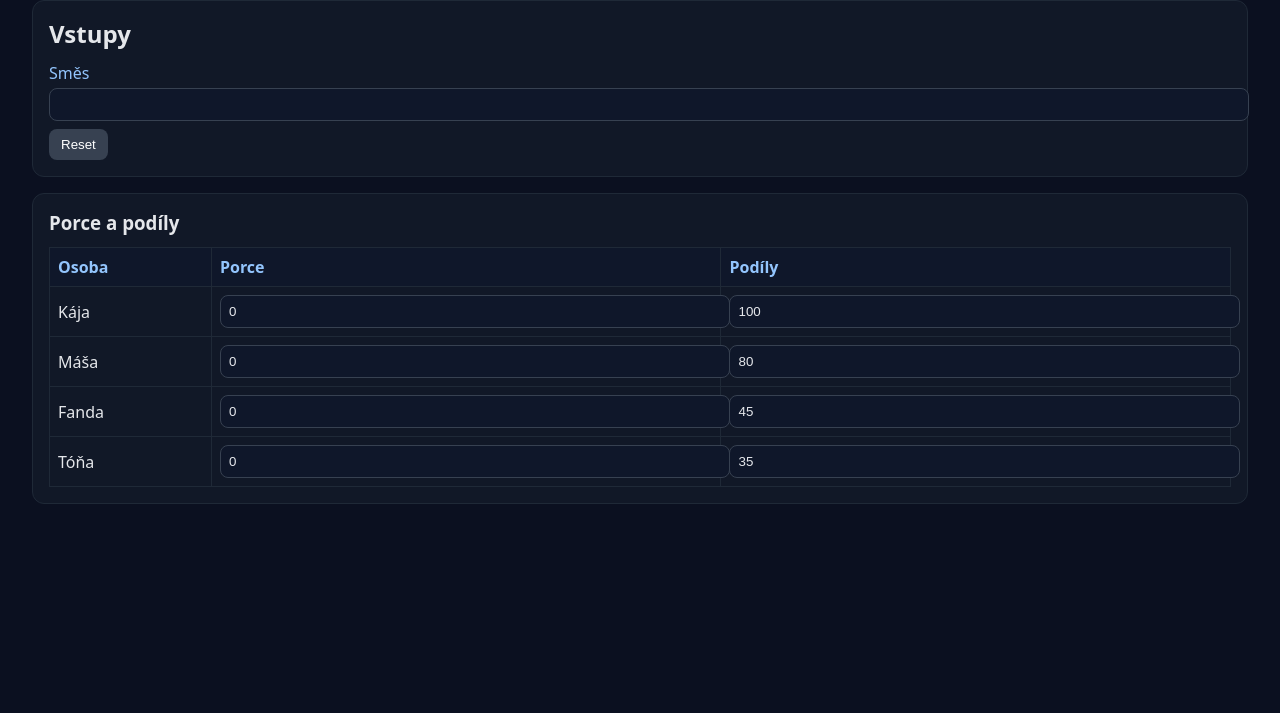
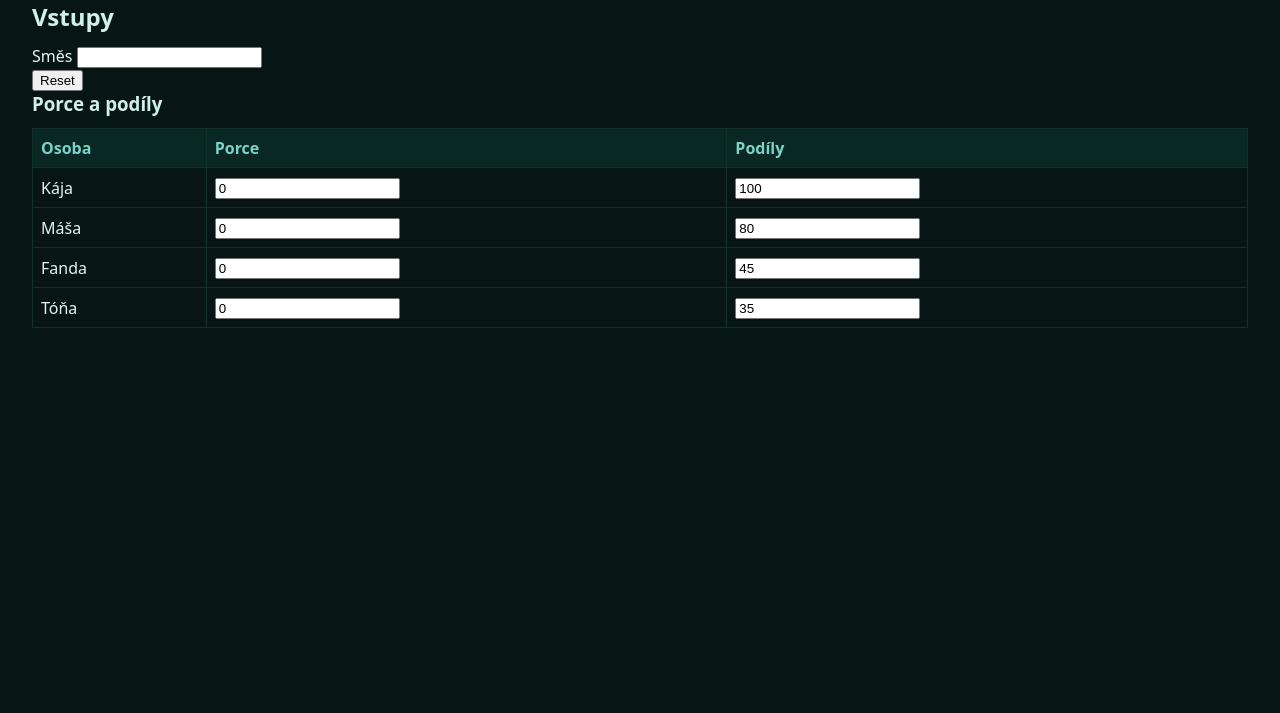
Before and after one commit to echozone38/smes, a plain HTML site: page index.html in a window 1280 px wide. Shown: the part 87-800 px from the top of the page. Drawn offline with Linux system fonts and the light colour scheme.

Commit message:
Add files via upload

```diff
--- a/index.html
+++ b/index.html
@@ -6,19 +6,21 @@
   <meta name="viewport" content="width=device-width, initial-scale=1">
   <title>Směs do porcí</title>
   <link rel="manifest" href="manifest.json">
-  <style>
-    body{font-family:system-ui,-apple-system,Segoe UI,Roboto,Ubuntu,Helvetica,Arial,sans-serif;background:#0b1020;color:#e5e7eb;margin:0;padding:2rem;}
-    h1,h2,h3{color:#e5e7eb;margin:0 0 .75rem}
-    .card{background:#111827;border:1px solid #1f2937;border-radius:.75rem;padding:1rem;margin-bottom:1rem}
-    label{display:block;margin:.25rem 0 .25rem;color:#93c5fd}
-    input[type="number"]{width:100%;padding:.5rem;border-radius:.5rem;border:1px solid #374151;background:#0f172a;color:#e5e7eb}
-    table{width:100%;border-collapse:collapse;margin-top:.5rem}
-    th,td{border:1px solid #1f2937;padding:.5rem;text-align:left}
-    th{background:#0f172a;color:#93c5fd}
-    .btns{display:flex;gap:.5rem;margin-top:.5rem}
-    button{background:#0f766e;color:white;border:none;border-radius:.5rem;padding:.5rem .75rem;cursor:pointer}
-    button.secondary{background:#374151}
-  </style>
+
+<style>
+  :root{
+    --bg:#071614; --text:#e6f4f1; --card:#0c201d; --card-border:#12312b;
+    --field-bg:#0a1d1a; --field-border:#1b4039; --accent:#0f766e; --accent-2:#1f5c54;
+    --heading:#d0f0ea; --label:#7bd3c8;
+  }
+  html,body{background:var(--bg);color:var(--text)}
+  body{font-family:system-ui,-apple-system,Segoe UI,Roboto,Ubuntu,Helvetica,Arial,sans-serif;margin:0;padding:2rem;}
+  h1,h2,h3,h4{color:var(--heading);margin:0 0 .75rem}
+  table{width:100%;border-collapse:collapse;margin-top:.5rem}
+  th,td{border:1px solid var(--card-border);padding:.5rem;text-align:left}
+  th{background:rgba(11,49,43,.65);color:var(--label)}
+  .btn{background:var(--accent);color:#fff;border:none;border-radius:.5rem;padding:.4rem .7rem}
+</style>
 </head>
 <body>
   <h1>Směs do porcí</h1>
```
Also changed, not shown: manifest.json.
